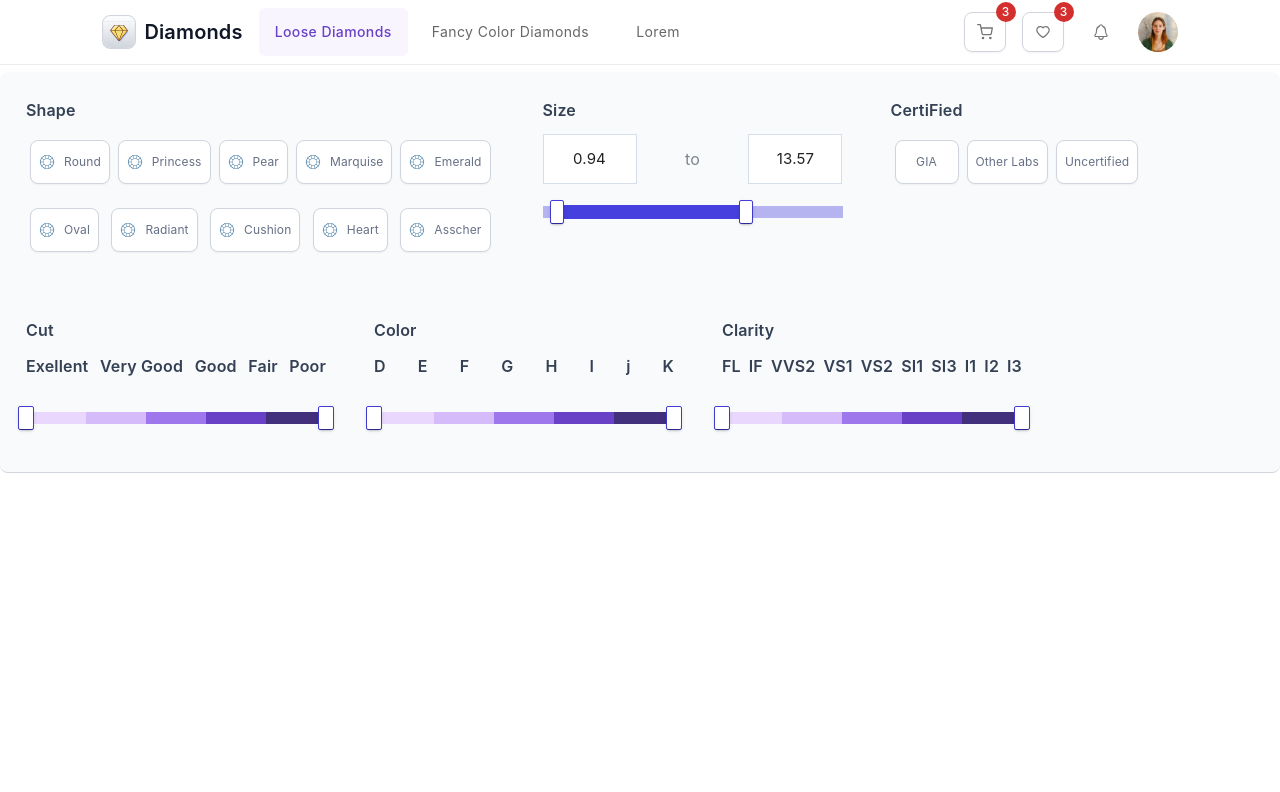
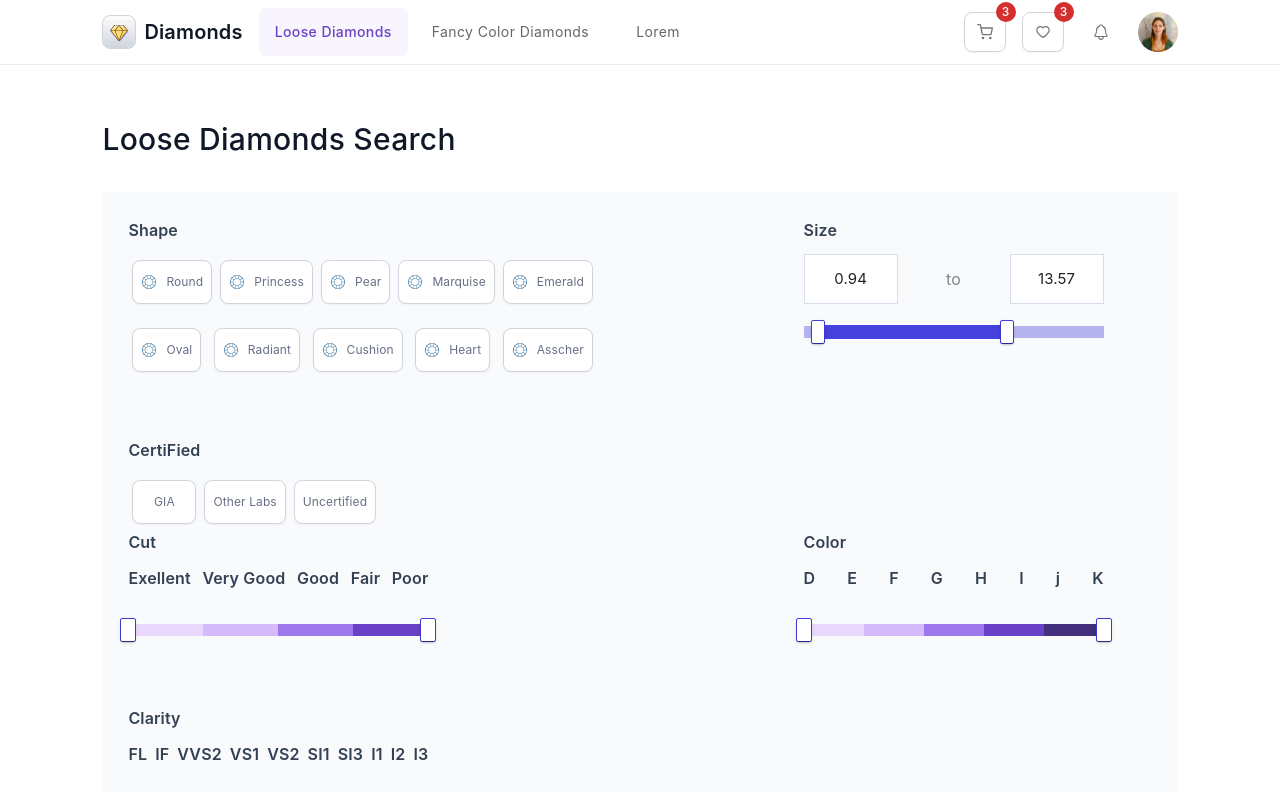
Before and after one commit to binyaalex/diamonds, a React (Create React App) app: page / in a window 1280 px wide. Shown: the top 792 px of the page. Built offline with nearby package versions, Linux system fonts and the light colour scheme.

Commit message:
add footer to app2

```diff
--- a/src/App.js
+++ b/src/App.js
@@ -10,12 +10,12 @@ function App() {
     <div className="App">
       <BrowserRouter>
         <Header />
-        {/* <div className={styles.allPages}> */}
-        <Routes className={styles.allPages}>
-          <Route path="/" element={<Home />} />
-          <Route path="/productdetails" element={<ProductDetails />} />
-        </Routes>
-        {/* </div> */}
+        <div className={styles.allPages}>
+          <Routes >
+            <Route path="/" element={<Home />} />
+            <Route path="/productdetails" element={<ProductDetails />} />
+          </Routes>
+        </div>
         <Footer />
       </BrowserRouter>
     </div>
--- a/src/components/home/Filter.js
+++ b/src/components/home/Filter.js
@@ -22,11 +22,10 @@ const sliders = [
     title: "Cut",
     labels: ["Exellent", "Very Good", "Good", "Fair", "Poor"],
     colors: [
-      '#E9D7FE, #E9D7FE 20%',
-      '#D6BBFB 20%, #D6BBFB 40%',
-      '#9E77ED 40%, #9E77ED 60%',
-      '#6941C6 60%, #6941C6 80%',
-      '#42307D 80%'
+      '#E9D7FE, #E9D7FE 25%',
+      '#D6BBFB 25%, #D6BBFB 50%',
+      '#9E77ED 50%, #9E77ED 75%',
+      '#6941C6 75%'
     ]
   },
   {
@@ -72,9 +71,9 @@ const Filter = () => {
   return (
     <Box className={styles.filter}>
       <FormGroup>
-        <Grid container spacing={6}>
+        <Grid container spacing={6} sx={{ width: '100%', display: 'flex', justifyContent: 'space-between' }}>
           <Grid item >
-            <FormControl sx={{ width: '100%' }}>
+            <FormControl >
               <FormLabel
                 className={styles.subTitle}>
                 Shape
@@ -195,14 +194,13 @@ const Filter = () => {
               </Box>
             </FormControl>
           </Grid>
+        </Grid>
+        <Grid container spacing={6} sx={{ width: '100%', display: 'flex', justifyContent: 'space-between' }}>
 
-          {/* <Grid item
-            sx={{ display: 'flex', justifyContent: 'space-between' }}
-          > */}
           {sliders.map((slider, i) => (
-            <Grid item>
+            <Grid item sx={4}>
 
-              <FormControl sx={{ width: '100%' }}>
+              <FormControl >
                 <FormLabel
 
                   className={styles.subTitle}>
```
